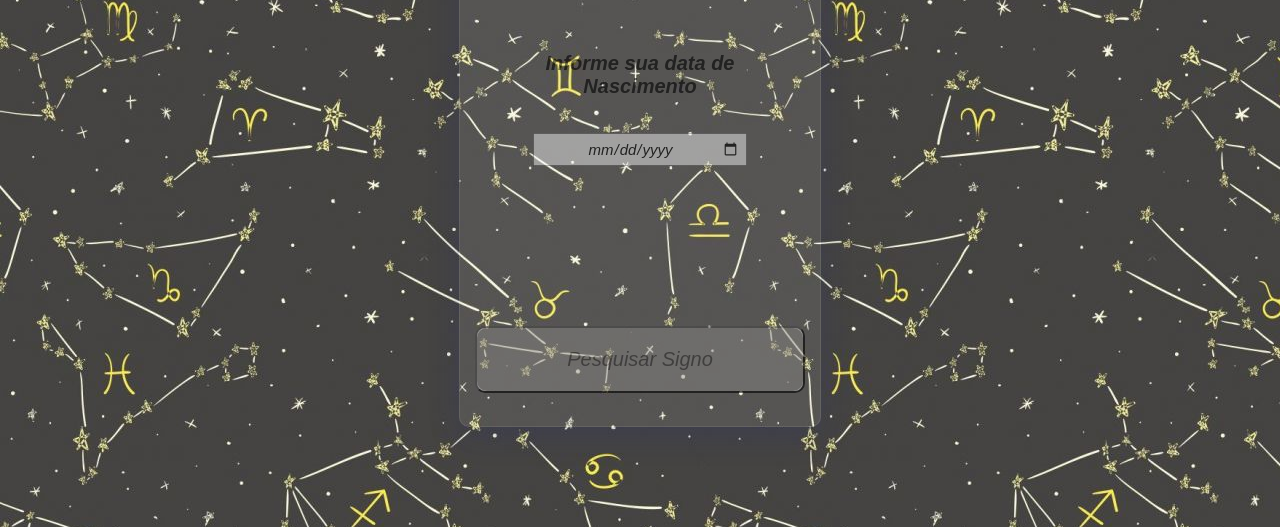
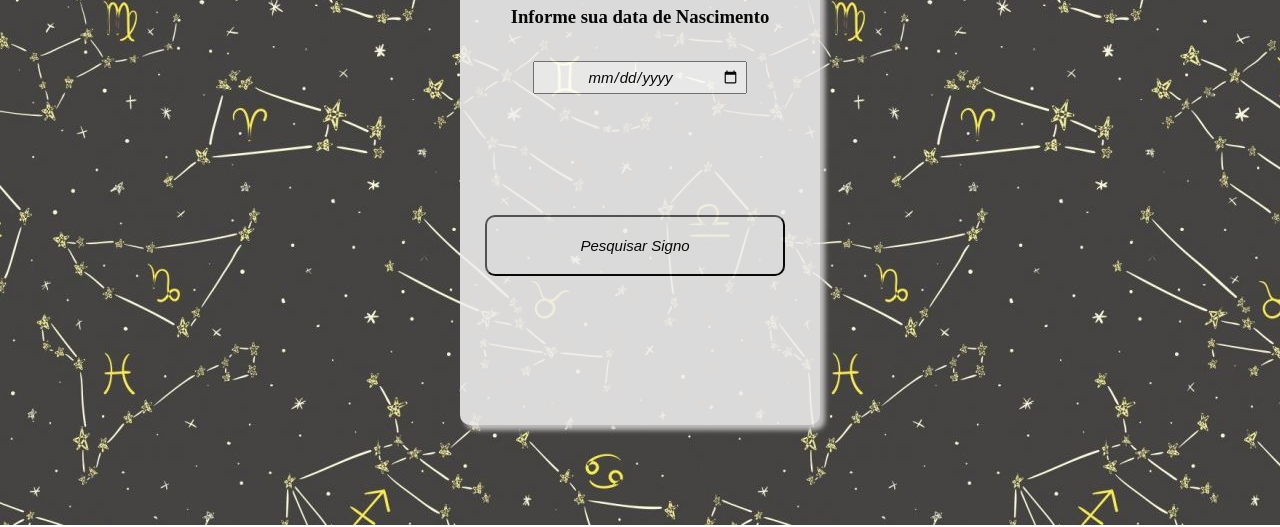
Before and after one commit to DiegoMBS/Forum_Programacao_Web, a plain HTML site: page index.html in a window 1280 px wide. Shown: the part 275-802 px from the top of the page. Drawn offline with Linux system fonts and the light colour scheme.

```diff
--- a/index.html
+++ b/index.html
@@ -1,51 +1,30 @@
-<!DOCTYPE html>
+<!doctype html>
 
-<html lang="pt">
+<html lang="pt-BR">
 
 <head>
 
     <meta charset="UTF-8">
     <meta http-equiv="X-UA-Compatible" content="IE=edge">
-    <meta name="viewport" content="width=device-width, initial-scale=1.0">
+    <meta name="viewport" content="width=device-width, initial-scale=1">
     <title>Descubra seu signo</title>
 
 </head>
 <style>
-    body{
-        opacity: 0.5;
-    }
-
     .form1 {
         height: 600px;
         width: 360px;
         margin: 100px auto;
-        background: rgba(255, 255, 255, 0.192);
-        box-shadow: 0 8px 32px 0 rgba(31, 38, 135, 0.37);
-        backdrop-filter: blur(13.5px);
-        -webkit-backdrop-filter: blur(13.5px);
+        box-shadow: 5px 5px 5px rgb(209, 207, 207);
+        background: rgb(240, 239, 239);
+        opacity: 0.88;
         border-radius: 10px;
-        border: 1px solid rgba(255, 255, 255, 0.18);
 
-
-
-    }
-
-    .h2 {
-        font-size: 35px;
-        font-style: oblique;
-        font-family: sans-serif;
-    }
-
-    .h3 {
-        font-size: 20px;
-        font-style: oblique;
-        font-family: sans-serif;
     }
 
     .card1 {
         padding: 50px;
         text-align: center;
-
 
     }
 
@@ -56,64 +35,27 @@
         width: 200px;
         font-size: 15px;
         font-style: oblique;
-        font-family: sans-serif;
+        font-family: 'Arial';
+        cursor: pointer;
 
     }
 
     .btnSigno {
         padding: 20px;
         text-align: center;
-        margin: 20px 15px;
-        width: 330px;
-        font-size: 20px;
+        margin: 20px 25px;
+        width: 300px;
+        border-radius: 10px;
+        font-size: 15px;
         font-style: oblique;
-        font-family: sans-serif;
-        border-radius: 10px;
-        color: rgb(10, 10, 10);
-        transition: all 0.5s;
-        position: absolute;
-        top: 480px;
+        font-family: 'Arial';
         cursor: pointer;
-    }
-
-    .btnSigno::before {
-        content: '';
-        position: absolute;
-        top: 0;
-        left: 0;
-        width: 100%;
-        height: 100%;
-        z-index: 1;
-        background-color: rgba(94, 92, 90, 0.596);
-        transition: all 0.3s;
-        border-radius: 10px;
 
     }
 
-    .btnSigno:hover::before {
-        opacity: 0;
-        transform: scale(0.5, 0.5);
-
-    }
-
-    .btnSigno::after {
-        content: '';
-        position: absolute;
-        top: 0;
-        left: 0;
-        width: 100%;
-        height: 100%;
-        z-index: 1;
-        opacity: 0;
-        transition: all 0.3s;
-        border: 1px solid rgba(255, 255, 255, 0.082);
-        transform: scale(1.2, 1.2);
-        border-radius: 10px;
-    }
-
-    .btnSigno:hover::after {
-        opacity: 1;
-        transform: scale(1, 1);
+    .btnSigno:hover {
+        background-color: rgba(42, 40, 40, 0.82);
+        color: white;
     }
 </style>
 
@@ -123,12 +65,12 @@
 
         <form class="form1" action="Info_Signo.php" method="post">
             <div class="card1">
-                <h2 class="h2">Descubra qual é seu Signo</h2><br>
+                <h2>Descubra qual é seu Signo</h2><br>
                 <label>
-                    <h3 class="h3">Informe sua data de Nascimento</h3>
+                    <h3>Informe sua data de Nascimento</h3>
                 </label>
 
-                <input type="date" class="datanasc" placeholder="Data de nascimento" name="dataNascimento" require>
+                <input type="date" class="datanasc" placeholder="Data de nascimento" name="dataNascimento" required>
 
             </div>
             <br><br>
```
Also changed, not shown: signos.xml (+8 -6 lines), 1 other file.
